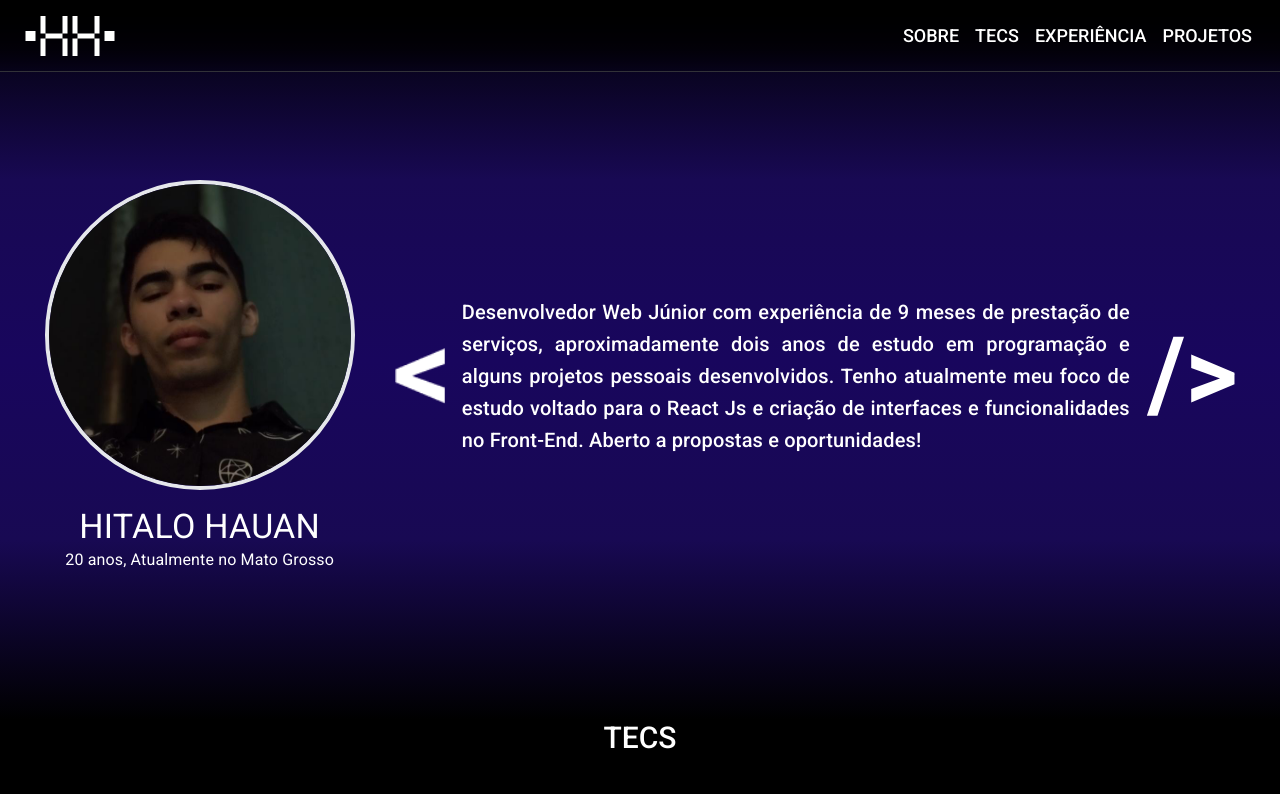
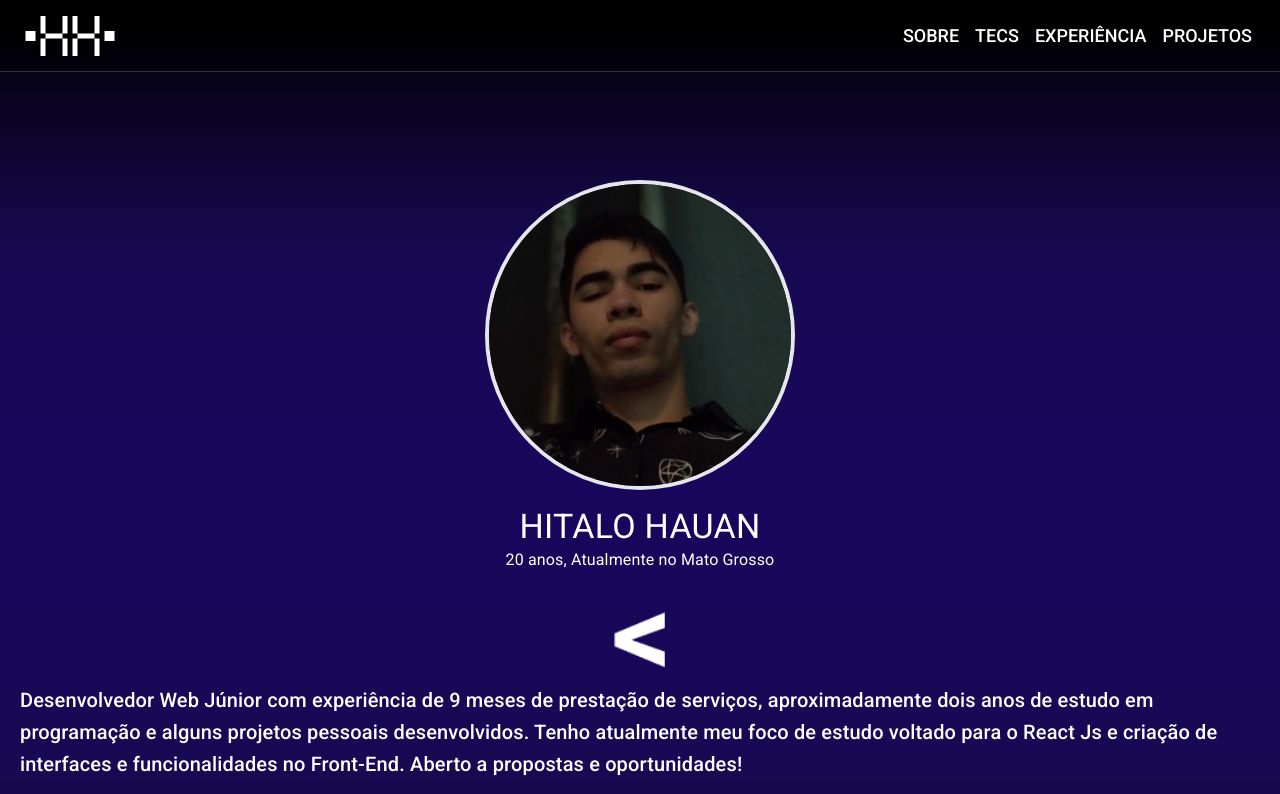
Before and after one commit to HitaloHauan/myportfolio, a React (Vite) app: page / in a window 1280 px wide. Shown: the top 794 px of the page. Built offline with nearby package versions, Linux system fonts and the light colour scheme.

Commit message:
correção de erro no texto de introdução

```diff
--- a/src/components/Content.tsx
+++ b/src/components/Content.tsx
@@ -60,7 +60,7 @@ function Content() {
 
                 <div className="flex items-center flex-wrap justify-center px-5 py-5">
                     <img className="h-14" src="./src/assets/left.png" alt="" />
-                    <Typography variant="h6" className="text-white max-w-[700px] text-justify px-4 py-4">Desenvolvedor Web Júnior com experiência de 9 meses de prestação de serviços,
+                    <Typography variant="h6" className="text-white max-w-[700px]px-4 py-4">Desenvolvedor Web Júnior com experiência de 9 meses de prestação de serviços,
                      aproximadamente dois anos de estudo em programação e alguns projetos pessoais desenvolvidos.
                     Tenho atualmente meu foco de estudo voltado para o React Js e criação de interfaces e funcionalidades no Front-End. Aberto a propostas e oportunidades!
                     </Typography>
```
